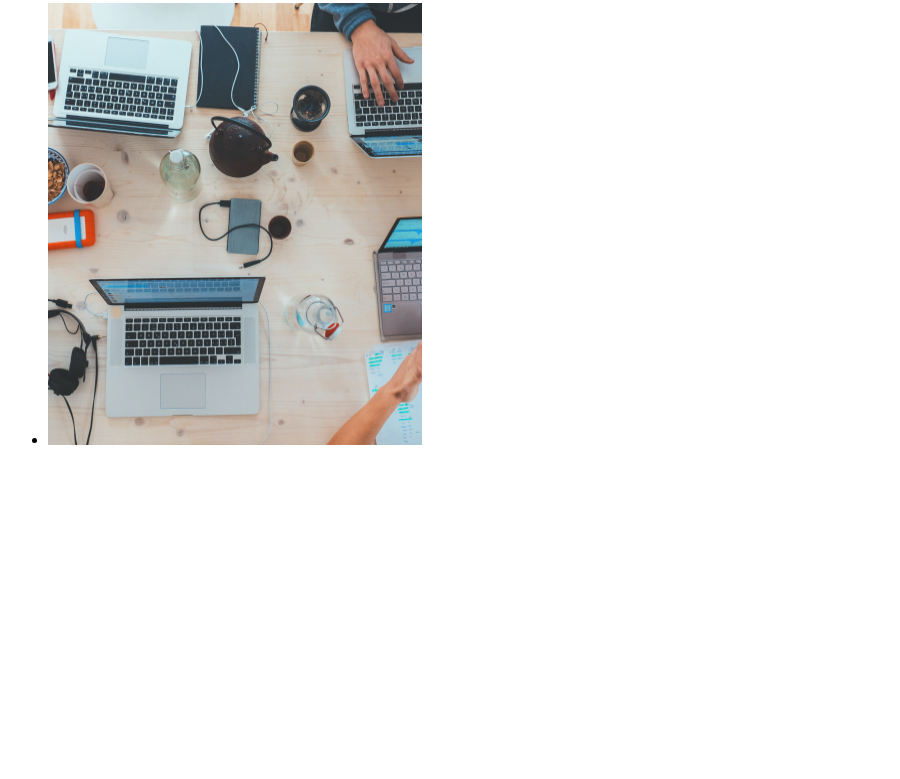
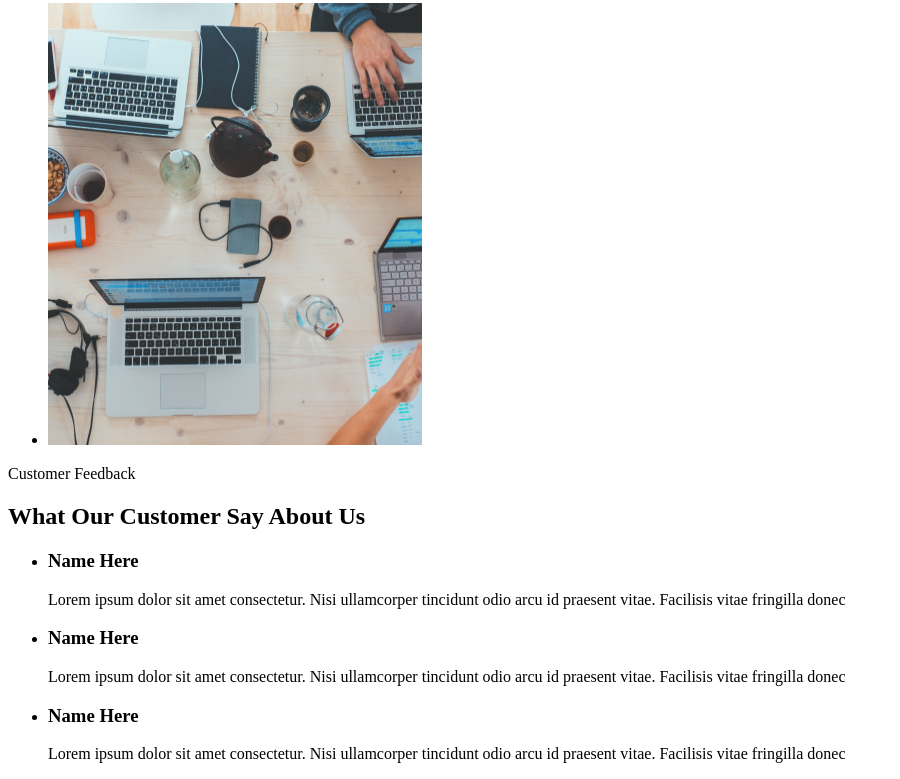
Before and after one commit to inkamish/team-project, a plain HTML site: page index.html in a window 1280 px wide. Shown: the part 3000-3779 px from the top of the page, without its empty margins (0-900 px from the left). Before the commit the page ends 3465 px from the top, so only its background shows below. Drawn offline with Linux system fonts and the light colour scheme.

Commit message:
add feedback section

```diff
--- a/index.html
+++ b/index.html
@@ -17,7 +17,7 @@
           <li><a href="#about">About Us</a></li>
           <li><a href="#services">Services</a></li>
           <li><a href="#portfolio">Portfolio</a></li>
-          <li><a href="">Testimonials</a></li>
+          <li><a href="#feedback">Testimonials</a></li>
           <li><a href="">Faqs</a></li>
         </ul>
       </nav>
@@ -158,6 +158,33 @@
           </li>
         </ul>
       </section>
+      <section id="feedback">
+        <p>Customer Feedback</p>
+        <h2>What Our Customer Say About Us</h2>
+        <ul>
+          <li>
+            <h3>Name Here</h3>
+            <p>
+              Lorem ipsum dolor sit amet consectetur. Nisi ullamcorper tincidunt
+              odio arcu id praesent vitae. Facilisis vitae fringilla donec
+            </p>
+          </li>
+          <li>
+            <h3>Name Here</h3>
+            <p>
+              Lorem ipsum dolor sit amet consectetur. Nisi ullamcorper tincidunt
+              odio arcu id praesent vitae. Facilisis vitae fringilla donec
+            </p>
+          </li>
+          <li>
+            <h3>Name Here</h3>
+            <p>
+              Lorem ipsum dolor sit amet consectetur. Nisi ullamcorper tincidunt
+              odio arcu id praesent vitae. Facilisis vitae fringilla donec
+            </p>
+          </li>
+        </ul>
+      </section>
     </main>
   </body>
 </html>
```
